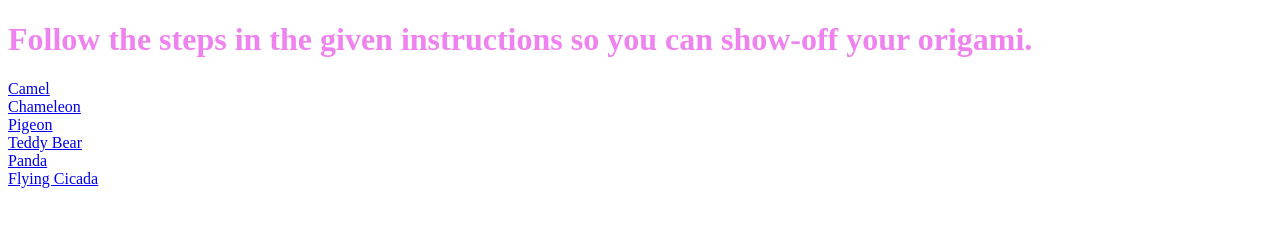
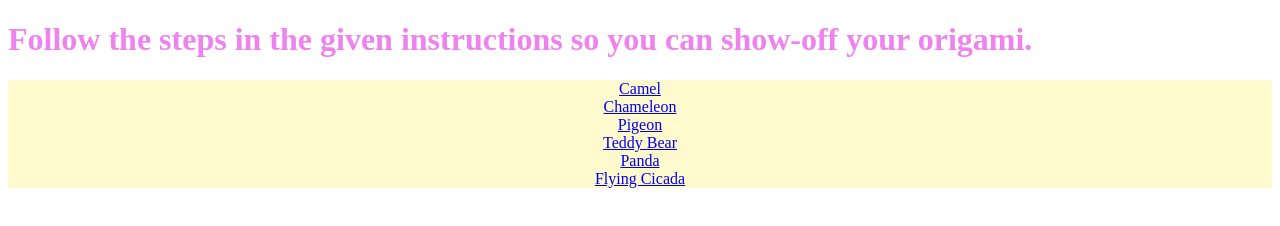
Before and after one commit to Parzival477/C49-Assignment, a plain HTML site: page index.html in a window 1280 px wide. Drawn offline with Linux system fonts and the light colour scheme.

Commit message:
StylingMyWebsite,EvenMore

```diff
--- a/index.html
+++ b/index.html
@@ -15,6 +15,7 @@ href = "style.css"/>
 <h1>
     Follow the steps in the given instructions so you can show-off your origami.
 </h1>
+<div class = "Origami">
 <div class = "Camel">
 <a href = "http://origami.me/camel/"> Camel</a>
 </div>
@@ -33,6 +34,7 @@ href = "style.css"/>
 <div class = "FlyingCicada">
 <a href = "http://origami.me/flying-cicada/"> Flying Cicada</a>
 </div>
+</div>
 
 
 
--- a/style.css
+++ b/style.css
@@ -2,23 +2,30 @@ h1{
     color:violet
 }
 .Camel{
-    border:bold
-}
-.Camel{
-    color:indigo
+    color:indigo;
+    text-align: center
 }
 .Chameleon{
-    color:iblue
+    color:blue;
+    text-align: center
 }
 .Pigeon{
-    color:green
+    color:green;
+    text-align: center
 }
 .TeddyBear{
-    color:yellow
+    color:yellow;
+    text-align: center
 }
 .Panda{
-    color:orange
+    color:orange;
+    text-align: center
 }
 .FlyingCicada{
-    color:red
+    color:red;
+    text-align: center
 }
+.Origami{
+background-color:lemonchiffon;
+border:blanchedalmond
+}
```
